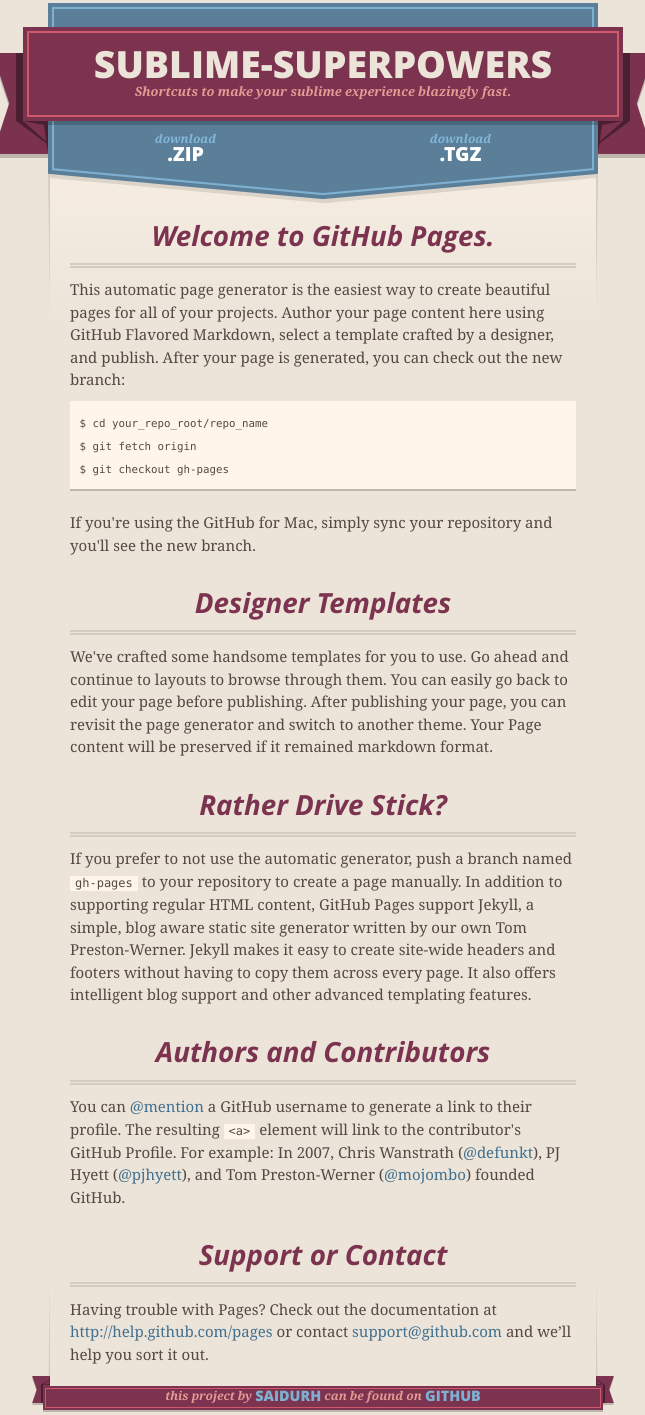
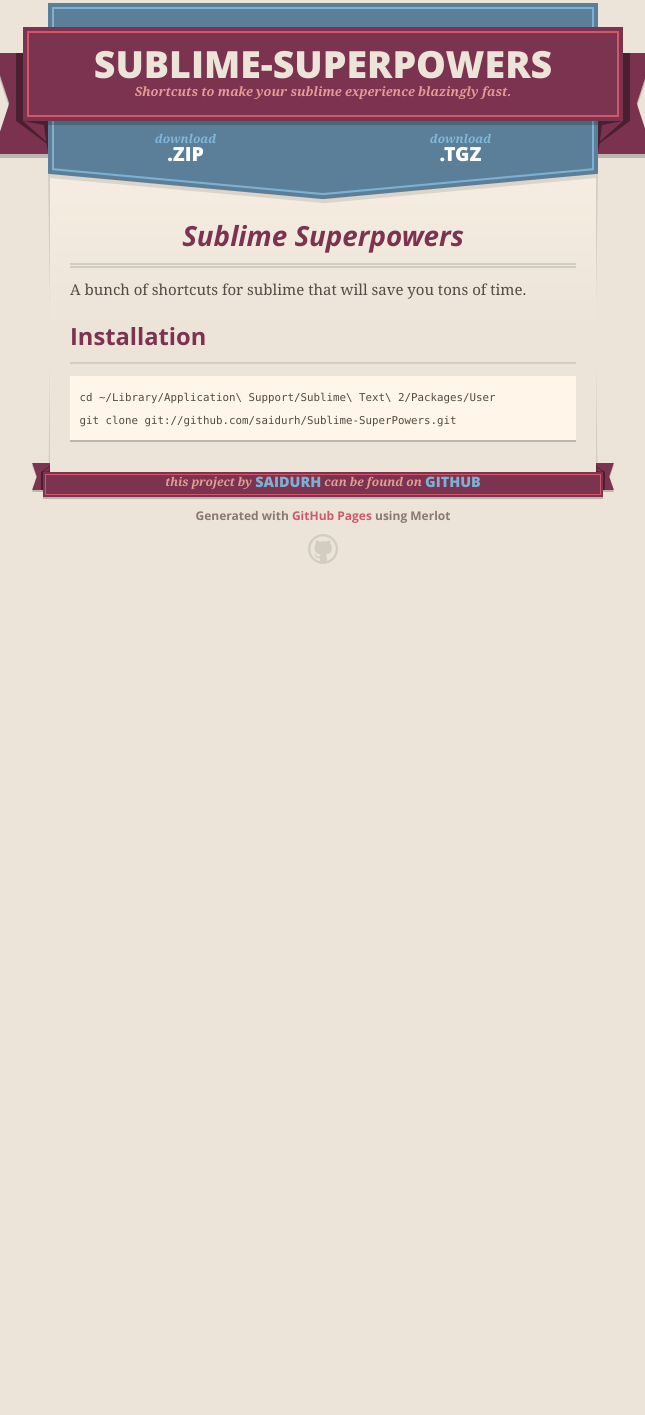
Before and after one commit to laddhadhiraj/Sublime-SuperPowers, a plain HTML site: page index.html in a window 1280 px wide. Shown: the part 11-1426 px from the top of the page, without its empty margins (317-962 px from the left). After the commit the page ends 800 px from the top, so only its background shows below. Drawn offline with nearby package versions, Linux system fonts and the light colour scheme.

```diff
--- a/index.html
+++ b/index.html
@@ -46,32 +46,15 @@
 
 
       <section id="main_content">
-        <h3>Welcome to GitHub Pages.</h3>
+        <h1>Sublime Superpowers</h1>
 
-<p>This automatic page generator is the easiest way to create beautiful pages for all of your projects. Author your page content here using GitHub Flavored Markdown, select a template crafted by a designer, and publish. After your page is generated, you can check out the new branch:</p>
+<p>A bunch of shortcuts for sublime that will save you tons of time.</p>
 
-<pre><code>$ cd your_repo_root/repo_name
-$ git fetch origin
-$ git checkout gh-pages
+<h2>Installation</h2>
+
+<pre><code>cd ~/Library/Application\ Support/Sublime\ Text\ 2/Packages/User
+git clone git://github.com/saidurh/Sublime-SuperPowers.git
 </code></pre>
-
-<p>If you're using the GitHub for Mac, simply sync your repository and you'll see the new branch.</p>
-
-<h3>Designer Templates</h3>
-
-<p>We've crafted some handsome templates for you to use. Go ahead and continue to layouts to browse through them. You can easily go back to edit your page before publishing. After publishing your page, you can revisit the page generator and switch to another theme. Your Page content will be preserved if it remained markdown format.</p>
-
-<h3>Rather Drive Stick?</h3>
-
-<p>If you prefer to not use the automatic generator, push a branch named <code>gh-pages</code> to your repository to create a page manually. In addition to supporting regular HTML content, GitHub Pages support Jekyll, a simple, blog aware static site generator written by our own Tom Preston-Werner. Jekyll makes it easy to create site-wide headers and footers without having to copy them across every page. It also offers intelligent blog support and other advanced templating features.</p>
-
-<h3>Authors and Contributors</h3>
-
-<p>You can <a href="https://github.com/blog/821" class="user-mention">@mention</a> a GitHub username to generate a link to their profile. The resulting <code>&lt;a&gt;</code> element will link to the contributor's GitHub Profile. For example: In 2007, Chris Wanstrath (<a href="https://github.com/defunkt" class="user-mention">@defunkt</a>), PJ Hyett (<a href="https://github.com/pjhyett" class="user-mention">@pjhyett</a>), and Tom Preston-Werner (<a href="https://github.com/mojombo" class="user-mention">@mojombo</a>) founded GitHub.</p>
-
-<h3>Support or Contact</h3>
-
-<p>Having trouble with Pages? Check out the documentation at <a href="http://help.github.com/pages">http://help.github.com/pages</a> or contact <a href="mailto:support@github.com">support@github.com</a> and we’ll help you sort it out.</p>
       </section>
 
       <footer>
```
Also changed, not shown: params.json (+1 -1 lines).
